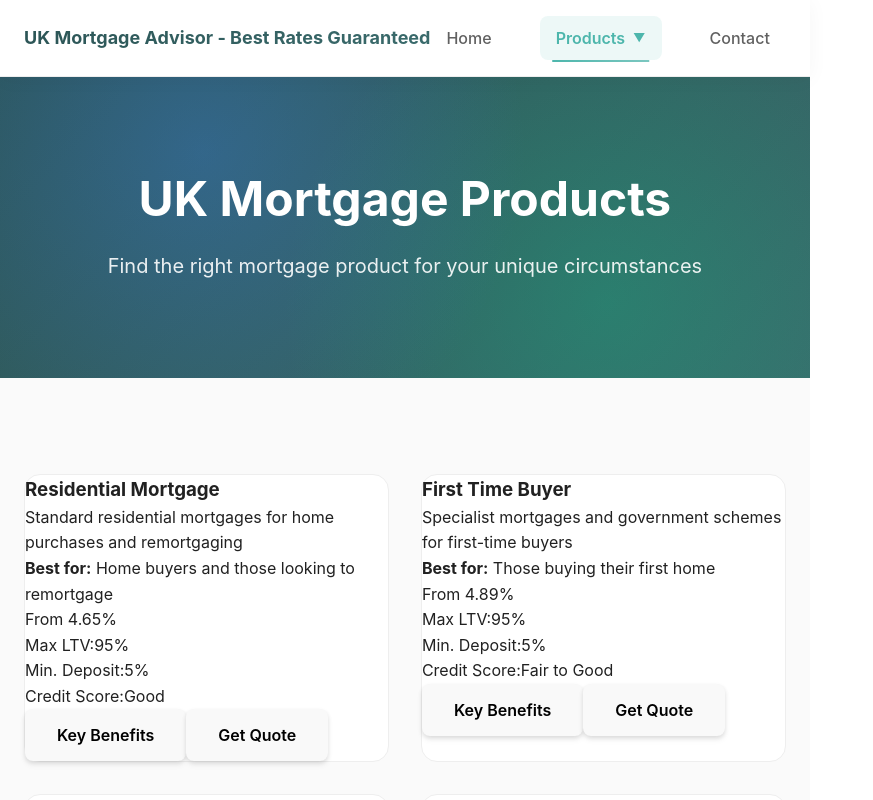
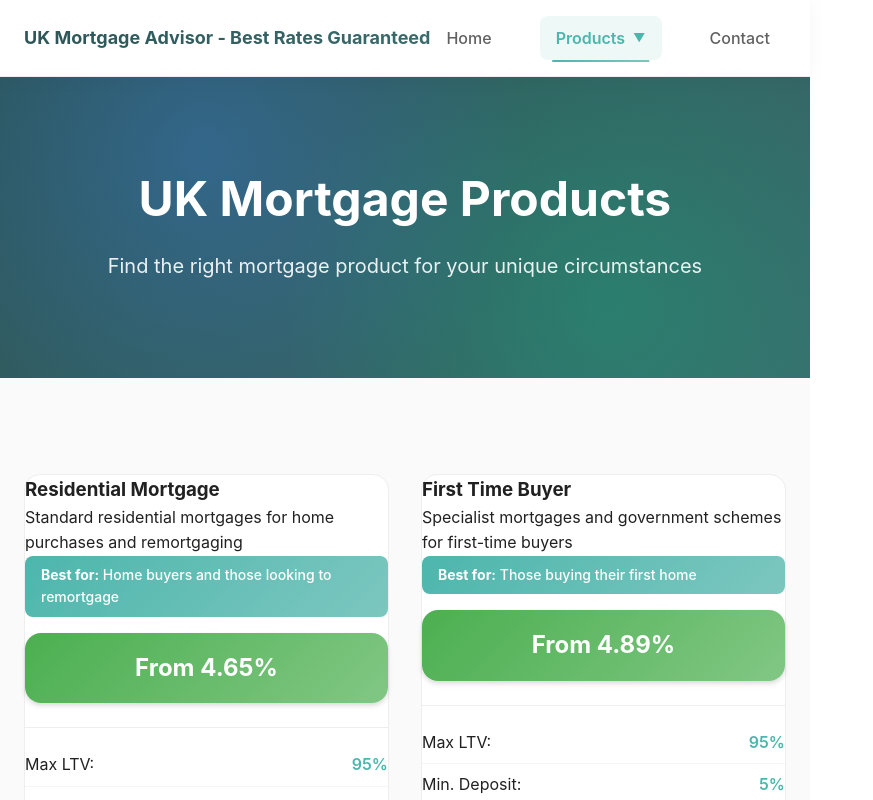
Before and after one commit to James-Burch/revived-autocare-website, a React (Vite) app in the folder AK-Site/: page /products in a window 1280 px wide. Shown: the top 800 px of the page, without its empty margins (0-873 px from the left). Built offline with nearby package versions, Linux system fonts and the light colour scheme; the HTML template or start-up script is replaced by a standard one.

Commit message:
Update card component

```diff
--- a/AK-Site/src/components/UnifiedCard.tsx
+++ b/AK-Site/src/components/UnifiedCard.tsx
@@ -1,12 +1,11 @@
 import React from 'react';
 import { Link } from 'react-router-dom';
 
-// Unified Card Types
 type CardVariant = 'basic' | 'service' | 'product' | 'feature';
 type CardSize = 'small' | 'medium' | 'large';
+type ButtonVariant = 'primary' | 'outline' | 'secondary';
 
 interface BaseCardProps {
-    children?: React.ReactNode;
     className?: string;
     onClick?: () => void;
     variant?: CardVariant;
@@ -14,45 +13,49 @@ interface BaseCardProps {
     animated?: boolean;
 }
 
-// Service Card specific props
+interface ActionButton {
+    label: string;
+    variant: ButtonVariant;
+    linkTo?: string;
+    onClick?: () => void;
+}
+
+interface Spec {
+    label: string;
+    value: string;
+}
+
+// Service Card Props
 interface ServiceCardProps extends BaseCardProps {
     variant: 'service';
-    icon?: string;
     title: string;
     description?: string;
+    icon?: string;
     linkTo?: string;
     showActions?: boolean;
 }
 
-// Product Card specific props
+// Product Card Props
 interface ProductCardProps extends BaseCardProps {
     variant: 'product';
     title: string;
     description?: string;
     rate?: string;
     bestFor?: string;
-    specs?: Array<{
-        label: string;
-        value: string;
-    }>;
-    actions?: Array<{
-        label: string;
-        variant: 'primary' | 'outline';
-        linkTo?: string;
-        onClick?: () => void;
-    }>;
+    specs?: Spec[];
+    actions?: ActionButton[];
 }
 
-// Basic card props
+// Basic/Feature Card Props
 interface BasicCardProps extends BaseCardProps {
     variant?: 'basic' | 'feature';
+    children: React.ReactNode;
 }
 
 type UnifiedCardProps = ServiceCardProps | ProductCardProps | BasicCardProps;
 
 const UnifiedCard: React.FC<UnifiedCardProps> = (props) => {
     const {
-        children,
         className = '',
         onClick,
         variant = 'basic',
@@ -60,8 +63,8 @@ const UnifiedCard: React.FC<UnifiedCardProps> = (props) => {
         animated = true,
     } = props;
 
-    // Base classes
-    const baseClasses = [
+    // Build CSS classes
+    const cardClasses = [
         'card',
         `card--${variant}`,
         `card--${size}`,
@@ -71,40 +74,41 @@ const UnifiedCard: React.FC<UnifiedCardProps> = (props) => {
 
     // Render Service Card
     if (variant === 'service') {
-        const { icon, title, description, linkTo, showActions = true } = props as ServiceCardProps;
+        const { title, description, icon, linkTo, showActions = true } = props as ServiceCardProps;
 
-        const content = (
+        const serviceContent = (
             <div className="card__inner">
                 {icon && (
-                    <div className="card__icon">
+                    <div className="card__icon service-icon-new">
                         {icon}
                     </div>
                 )}
                 <h3 className="card__title">{title}</h3>
                 {description && (
-                    <p className="card__description">{description}</p>
+                    <p className="card__description card-description">
+                        {description}
+                    </p>
                 )}
                 {showActions && (
-                    <div className="card__actions">
-                        <span className="card__action-text">Learn More</span>
-                        <span className="card__arrow">→</span>
+                    <div className="card__actions card-actions">
+                        <span className="card__action-text learn-more">Learn More</span>
+                        <span className="card__arrow arrow-icon">→</span>
                     </div>
                 )}
-                {children}
             </div>
         );
 
         if (linkTo) {
             return (
-                <Link to={linkTo} className={baseClasses}>
-                    {content}
+                <Link to={linkTo} className={cardClasses} style={{ textDecoration: 'none', color: 'inherit' }}>
+                    {serviceContent}
                 </Link>
             );
         }
 
         return (
-            <div className={baseClasses} onClick={onClick}>
-                {content}
+            <div className={cardClasses} onClick={onClick}>
+                {serviceContent}
             </div>
         );
     }
@@ -114,28 +118,28 @@ const UnifiedCard: React.FC<UnifiedCardProps> = (props) => {
         const { title, description, rate, bestFor, specs, actions } = props as ProductCardProps;
 
         return (
-            <div className={baseClasses} onClick={onClick}>
+            <div className={cardClasses} onClick={onClick}>
                 <div className="card__inner">
                     <h3 className="card__title">{title}</h3>
                     {description && <p className="card__description">{description}</p>}
 
-                    <div className="card__details">
+                    <div className="card__details product-details">
                         {bestFor && (
-                            <div className="card__best-for">
+                            <div className="card__best-for best-for">
                                 <strong>Best for:</strong> {bestFor}
                             </div>
                         )}
 
                         {rate && (
-                            <div className="card__rate-badge">From {rate}</div>
+                            <div className="card__rate-badge rate-badge">From {rate}</div>
                         )}
 
                         {specs && specs.length > 0 && (
-                            <div className="card__specs">
+                            <div className="card__specs product-specs">
                                 {specs.map((spec, index) => (
-                                    <div key={index} className="card__spec-row">
+                                    <div key={index} className="card__spec-row spec-row">
                                         <span>{spec.label}:</span>
-                                        <span className="card__spec-value">{spec.value}</span>
+                                        <span className="card__spec-value spec-value">{spec.value}</span>
                                     </div>
                                 ))}
                             </div>
@@ -143,18 +147,18 @@ const UnifiedCard: React.FC<UnifiedCardProps> = (props) => {
                     </div>
 
                     {actions && actions.length > 0 && (
-                        <div className="card__actions card__actions--buttons">
+                        <div className="card__actions card__actions--buttons product-actions">
                             {actions.map((action, index) => (
                                 action.linkTo ? (
                                     <Link key={index} to={action.linkTo}>
-                                        <button className={`button button--${action.variant} button--small`}>
+                                        <button className={`button button-${action.variant} button-small`}>
                                             {action.label}
                                         </button>
                                     </Link>
                                 ) : (
                                     <button
                                         key={index}
-                                        className={`button button--${action.variant} button--small`}
+                                        className={`button button-${action.variant} button-small`}
                                         onClick={action.onClick}
                                     >
                                         {action.label}
@@ -163,16 +167,15 @@ const UnifiedCard: React.FC<UnifiedCardProps> = (props) => {
                             ))}
                         </div>
                     )}
-
-                    {children}
                 </div>
             </div>
         );
     }
 
     // Render Basic/Feature Card
+    const { children } = props as BasicCardProps;
     return (
-        <div className={baseClasses} onClick={onClick}>
+        <div className={cardClasses} onClick={onClick}>
             <div className="card__inner">
                 {children}
             </div>
```
